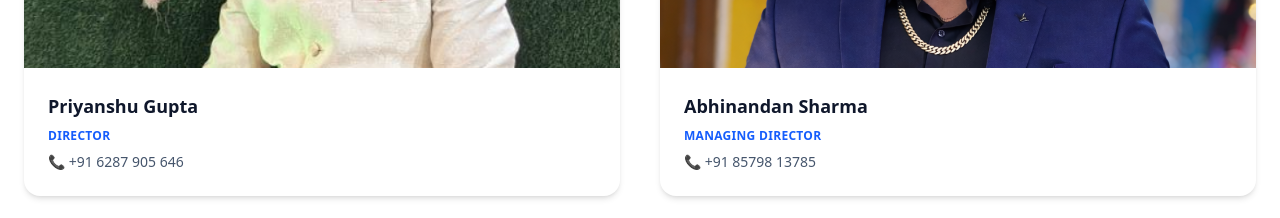
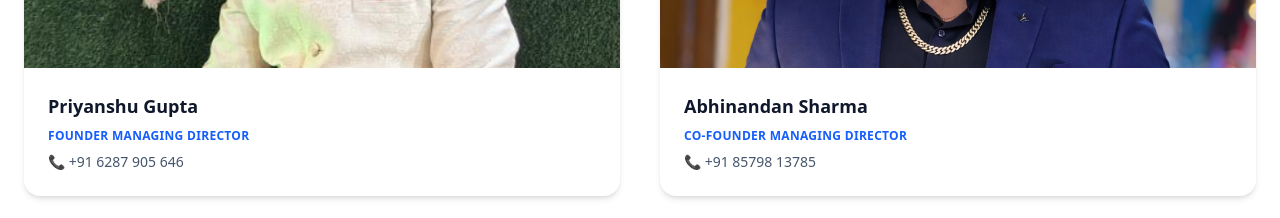
Before and after one commit to Aftab0008/Jai-Shree-Shyam, a React (Vite) app: page / in a window 1280 px wide. Shown: the part 2680-2898 px from the top of the page. Built offline with nearby package versions, Linux system fonts and the light colour scheme.

Commit message:
Update Team.jsx

```diff
--- a/src/components/Team.jsx
+++ b/src/components/Team.jsx
@@ -56,7 +56,7 @@ export default function Leadership() {
               </h4>
 
               <p className="text-blue-600 text-xs font-semibold uppercase tracking-wide">
-                Director
+              FOUNDER Managing Director
               </p>
 
               <p className="text-slate-600 text-sm flex items-center gap-2">
@@ -81,7 +81,7 @@ export default function Leadership() {
               </h4>
 
               <p className="text-blue-600 text-xs font-semibold uppercase tracking-wide">
-                Managing Director
+                CO-FOUNDER Managing Director
               </p>
 
               <p className="text-slate-600 text-sm flex items-center gap-2">
```
